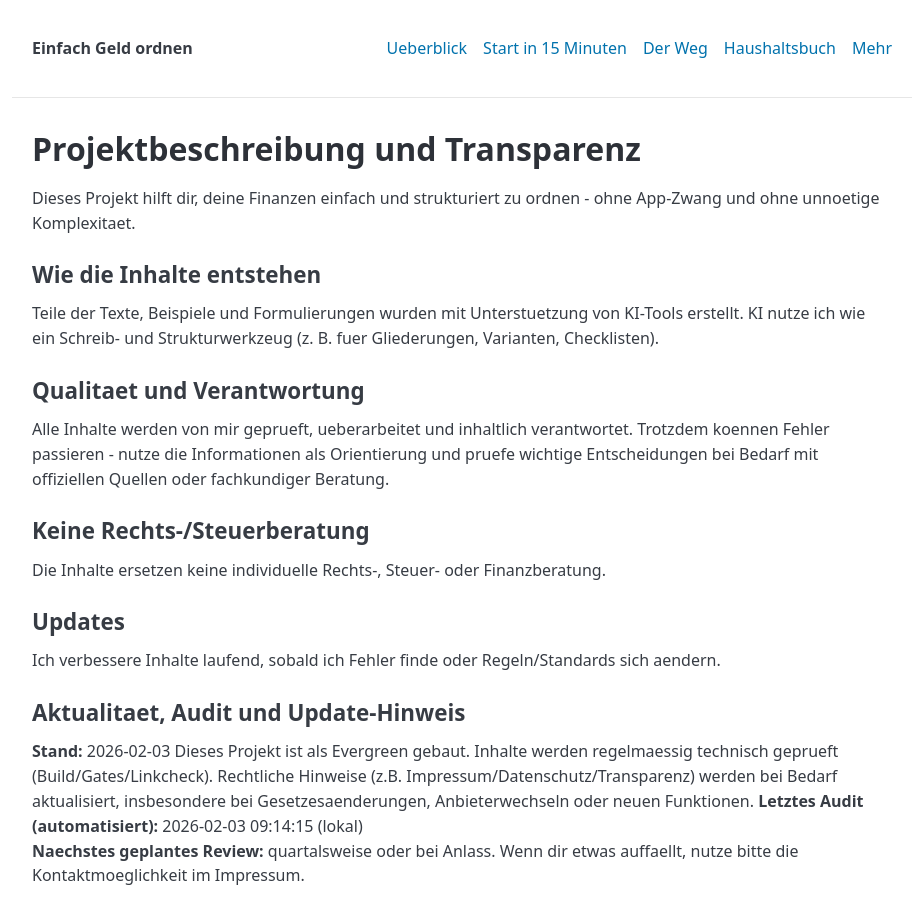
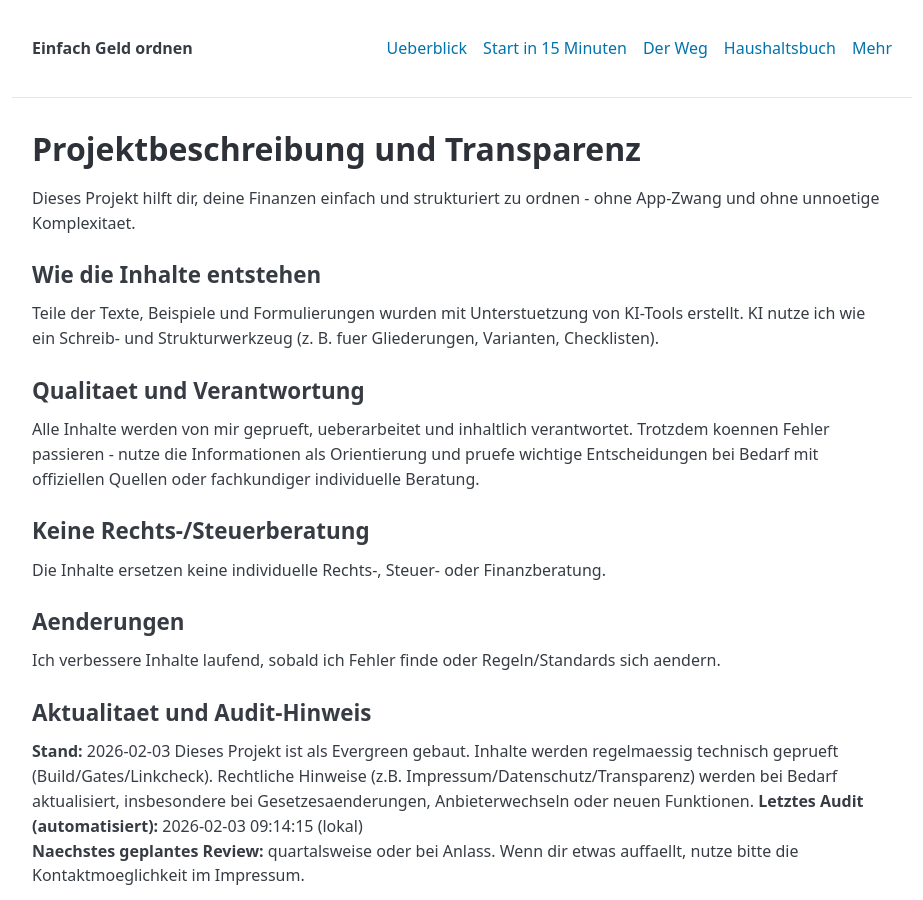
Before and after one commit to gluecklich-tools/einfach-geld-ordnen, a Jekyll site: the page built from seiten/projektbeschreibung_transparenz.md, in a window 1280 px wide and 900 px high. Shown: the whole window, without its empty margins (178-1101 px from the left). Built offline with Jekyll 4.4.1, drawn with Linux system fonts in a browser that asks for light colours.

Commit message:
Klaus-Run: automated gates + push 2026-02-21 18:52

```diff
--- a/seiten/projektbeschreibung_transparenz.md
+++ b/seiten/projektbeschreibung_transparenz.md
@@ -10,14 +10,14 @@ Dieses Projekt hilft dir, deine Finanzen einfach und strukturiert zu ordnen - oh
 ## Wie die Inhalte entstehen
 Teile der Texte, Beispiele und Formulierungen wurden mit Unterstuetzung von KI-Tools erstellt. KI nutze ich wie ein Schreib- und Strukturwerkzeug (z. B. fuer Gliederungen, Varianten, Checklisten).
 ## Qualitaet und Verantwortung
-Alle Inhalte werden von mir geprueft, ueberarbeitet und inhaltlich verantwortet. Trotzdem koennen Fehler passieren - nutze die Informationen als Orientierung und pruefe wichtige Entscheidungen bei Bedarf mit offiziellen Quellen oder fachkundiger Beratung.
+Alle Inhalte werden von mir geprueft, ueberarbeitet und inhaltlich verantwortet. Trotzdem koennen Fehler passieren - nutze die Informationen als Orientierung und pruefe wichtige Entscheidungen bei Bedarf mit offiziellen Quellen oder fachkundiger individuelle Beratung.
 ## Keine Rechts-/Steuerberatung
 Die Inhalte ersetzen keine individuelle Rechts-, Steuer- oder Finanzberatung.
-## Updates
+## Aenderungen
 Ich verbessere Inhalte laufend, sobald ich Fehler finde oder Regeln/Standards sich aendern.
 
 <!-- EGO_AUDIT_UPDATE_HINT -->
-## Aktualitaet, Audit und Update-Hinweis
+## Aktualitaet und Audit-Hinweis
 **Stand:** 2026-02-03
 Dieses Projekt ist als Evergreen gebaut. Inhalte werden regelmaessig technisch geprueft (Build/Gates/Linkcheck). Rechtliche Hinweise (z.B. Impressum/Datenschutz/Transparenz) werden bei Bedarf aktualisiert, insbesondere bei Gesetzesaenderungen, Anbieterwechseln oder neuen Funktionen.
 **Letztes Audit (automatisiert):** 2026-02-03 09:14:15 (lokal)
```
Also changed, not shown: seiten/datenschutz.md (+1 -1 lines), seiten/governance.md (+2 -2 lines), seiten/impressum.md (+1 -1 lines), seiten/qualitaet.md (+1 -1 lines).
